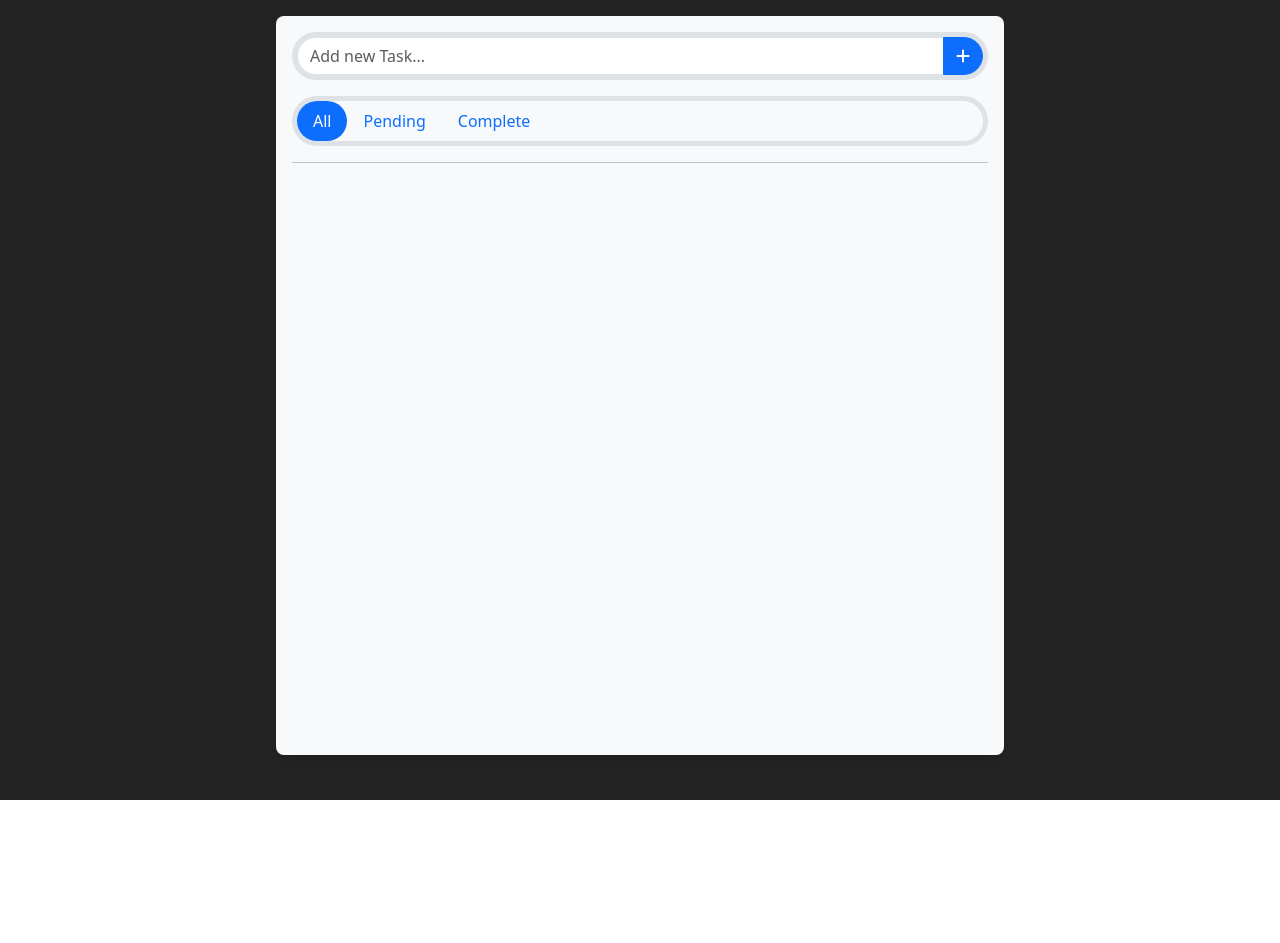
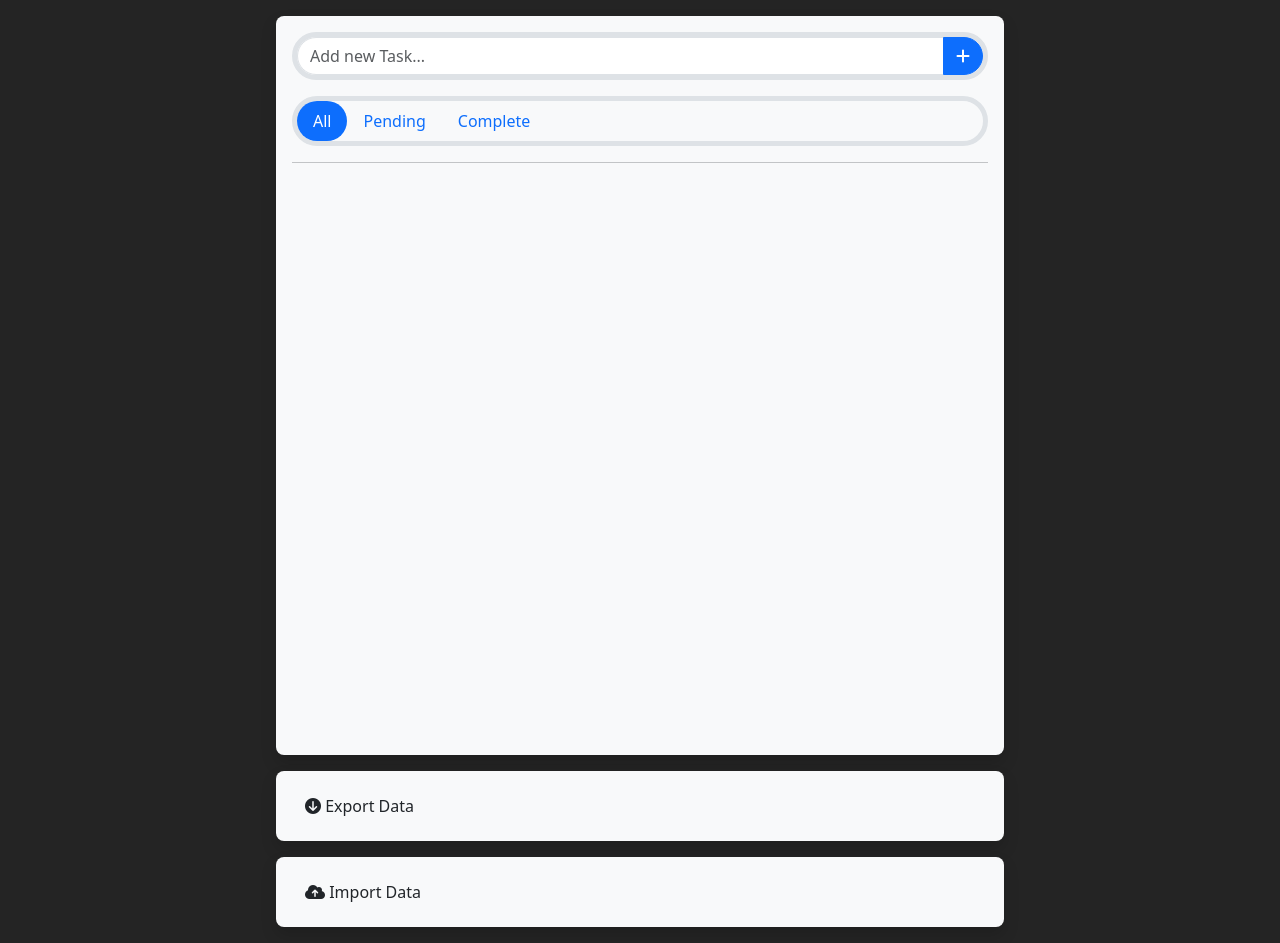
Before and after one commit to steverova/vue-to-do, a Vue app: page / in a window 1280 px wide. Before the commit the page ends 800 px from the top, so only its background shows below. Built offline with nearby package versions, Linux system fonts and the light colour scheme; what vue-sweetalert2 would draw is missing.

Commit message:
vue-to-do ad indexDB

```diff
--- a/src/App.vue
+++ b/src/App.vue
@@ -3,7 +3,7 @@
 import { ref, onMounted } from 'vue'
 import { useToast } from "vue-toastification";
 import openDatabase from './Database/IndexDB';
-import { addTask, getTasks, deleteTask, updateStatusTask } from "./Database/services";
+import { addTask, getTasks, deleteTask, updateStatusTask, downloadIndexedDB} from "./Database/services";
 import Swal from 'sweetalert2'
 
 const task = ref('');
@@ -143,6 +143,17 @@ onMounted(() => {
           ...C
         </div>
       </div>
+
     </div>
+
+    <div class="col-sm-8 col-md-8 col-lg-7 col-xxl-4 mx-auto shadow p-3 rounded rounded-3 bg-light mt-3">
+      <button @click="downloadIndexedDB" class="btn"><i class="fa-solid fa-circle-arrow-down "></i> Export Data</button>
+    </div>
+
+    <div class="col-sm-8 col-md-8 col-lg-7 col-xxl-4 mx-auto shadow p-3 rounded rounded-3 bg-light mt-3">
+      <label for="input-file"  class="btn"><i class="fa-solid fa-cloud-arrow-up"></i> Import Data</label>
+      <input hidden id="input-file" type="file">
+    </div>
+
   </div>
 </template>
--- a/src/Database/services.js
+++ b/src/Database/services.js
@@ -34,27 +34,25 @@ export const deleteTask = async (taskId) => {
 
 export const updateStatusTask = async (taskId, status) => {
   try {
-    const db = await openDatabase();
-    const transaction = db.transaction(['tasks'], 'readwrite');
-    const objectStore = transaction.objectStore('tasks');
-    const request = objectStore.get(taskId);
+    const db = await openDatabase()
+    const transaction = db.transaction(['tasks'], 'readwrite')
+    const objectStore = transaction.objectStore('tasks')
+    const request = objectStore.get(taskId)
 
     request.onsuccess = (event) => {
-      const task = event.target.result;
-      task.status = status;
+      const task = event.target.result
+      task.status = status
 
-      objectStore.put(task);
+      objectStore.put(task)
 
       transaction.oncomplete = () => {
-        console.log('Task status updated successfully');
+        console.log('Task status updated successfully')
       }
 
       objectStore.onsuccess = () => {
-        console.log("updated");
-      };
+        console.log('updated')
+      }
     }
-
-
 
     request.onerror = (event) => {
       console.error('Error al actualizar la tarea:', event.target.error)
@@ -64,7 +62,6 @@ export const updateStatusTask = async (taskId, status) => {
   }
 }
 
-// Obtener todas las tareas
 export const getTasks = async (callback) => {
   try {
     const db = await openDatabase()
@@ -84,7 +81,6 @@ export const getTasks = async (callback) => {
   }
 }
 
-// Obtener una tarea por ID
 export const getTaskById = async (taskId, callback) => {
   const db = await openDatabase()
   const transaction = db.transaction(['tasks'], 'readonly')
@@ -106,3 +102,45 @@ export const getTaskById = async (taskId, callback) => {
     callback(null)
   }
 }
+
+export const downloadIndexedDB = async () => {
+  const db = await openDatabase()
+
+  const exportData = {}
+
+  return new Promise((resolve, reject) => {
+    const transaction = db.transaction(['tasks'], 'readonly')
+
+    const objectStore = transaction.objectStore('tasks')
+    const request = objectStore.getAll()
+
+    request.onsuccess = (event) => {
+      exportData['tasks'] = event.target.result
+    }
+
+    request.onerror = (event) => {
+      console.error(`Error exporting data from ${'tasks'}:`, event.target.error)
+      reject(event.target.error)
+    }
+
+    transaction.oncomplete = () => {
+      // Create a Blob with the export data
+      const blob = new Blob([JSON.stringify(exportData)], { type: 'application/json' })
+
+      // Create a temporary download link
+      const downloadLink = document.createElement('a')
+      const downloadUrl = URL.createObjectURL(blob)
+
+      downloadLink.href = downloadUrl
+      downloadLink.download = `${db.name}_backup.json`
+      downloadLink.click()
+
+      resolve()
+    }
+
+    transaction.onerror = (event) => {
+      console.error('Error exporting data:', event.target.error)
+      reject(event.target.error)
+    }
+  })
+}
```
